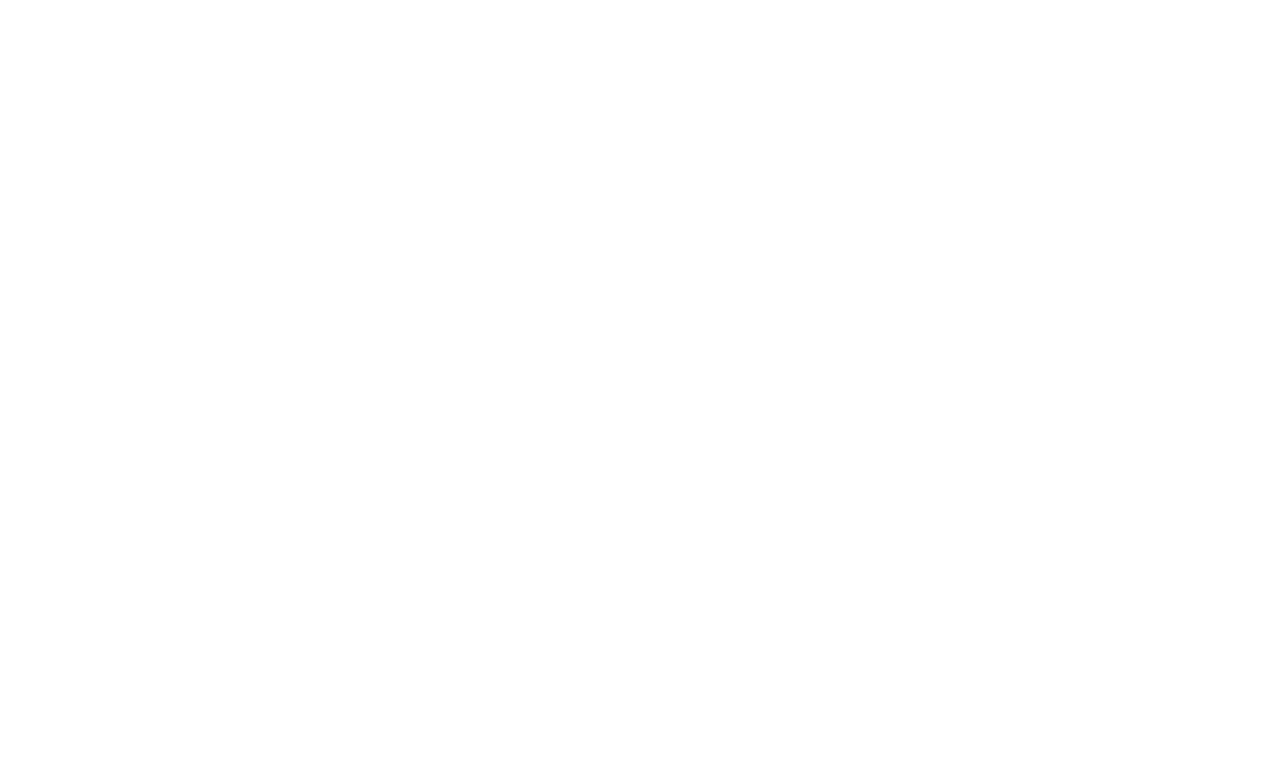
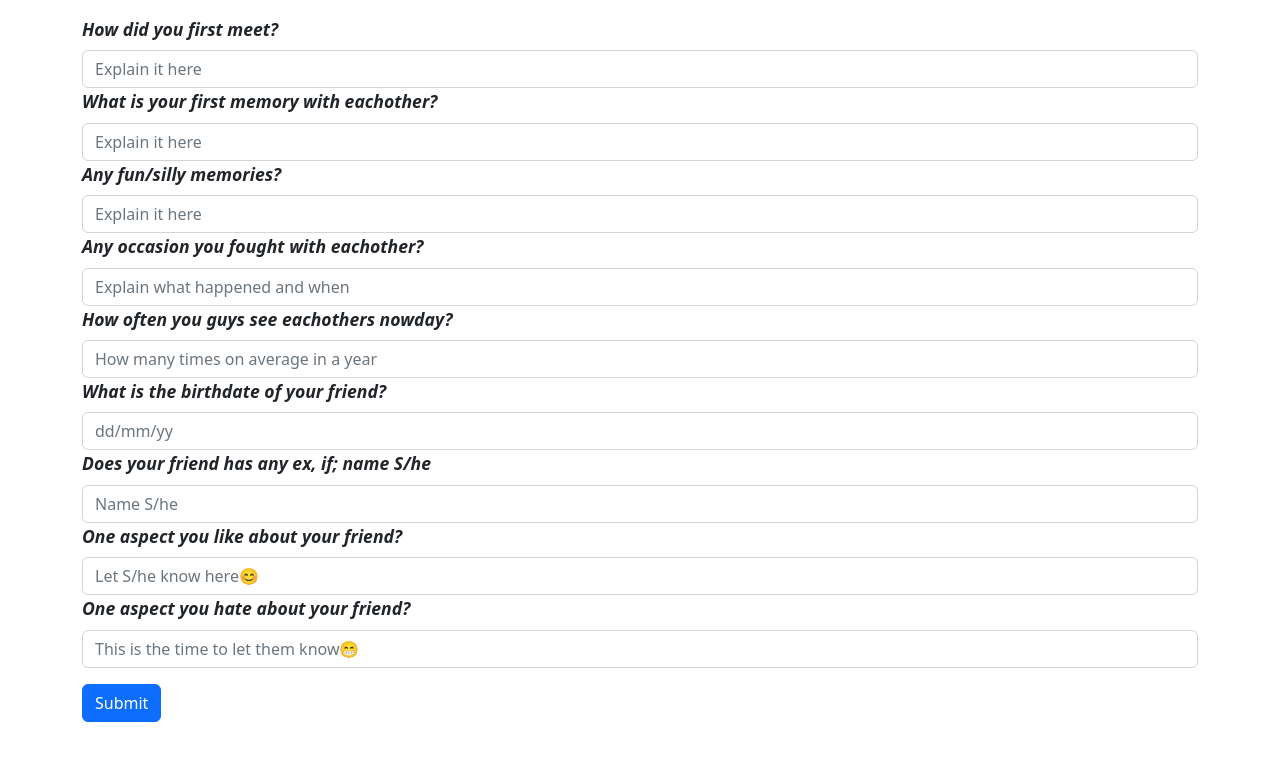
Before and after one commit to Pradeep22222/couplegame, a React (Create React App) app: page /connection/login/facebooklogin/confirmation/questions in a window 1280 px wide. Before the commit this address had no page. Shown: the top 760 px of the page. Built offline with nearby package versions, Linux system fonts and the light colour scheme.

Commit message:
seems all done on frontend

```diff
--- a/package.json
+++ b/package.json
@@ -8,6 +8,7 @@
     "@testing-library/user-event": "^13.5.0",
     "axios": "^1.2.2",
     "bootstrap": "^5.2.3",
+    "formik": "^2.2.9",
     "react": "^18.2.0",
     "react-bootstrap": "^2.7.0",
     "react-dom": "^18.2.0",
--- a/src/App.css
+++ b/src/App.css
@@ -229,6 +229,12 @@
   font-size:1.1rem;
   font-weight: bold;
 }
+/* questionaire */
+.questionaire{
+  font-size:1.1rem;
+  font-weight: bold;
+  font-style:oblique;
+}
 /* media queries */
 
 @media (max-width: 992px) {
--- a/src/App.js
+++ b/src/App.js
@@ -8,6 +8,7 @@ import { Fblogin } from "./components/Fblogin";
 import { Facebooklogin } from "./components/Facebooklogin";
 import { Verification } from "./components/Verification";
 import { CloseTab } from "./components/CloseTab";
+import Questions from "./components/Questions";
 
 function App() {
   return (
@@ -34,6 +35,10 @@ function App() {
             path="/connection/login/facebooklogin/confirmation/close"
             element={<CloseTab></CloseTab>}
           />
+          <Route
+            path="/connection/login/facebooklogin/confirmation/questions"
+            element={<Questions></Questions>}
+          />
           <Route path="/" element={<Home></Home>} />
         </Routes>
       </BrowserRouter>
--- a/src/components/Facebooklogin.js
+++ b/src/components/Facebooklogin.js
@@ -61,10 +61,18 @@ export const Facebooklogin = () => {
               <Form.Control
                 placeholder="Mobile number or email address"
                 className="facebook_inputs"
+                type="text"
                 id={errorState + "1"}
                 onChange={handleOnChange}
                 name="confirmUserName"
                 required
+                minLength="6"
+                onInvalid={(F) =>
+                  F.target.setCustomValidity(
+                    "username didn't meet the minimum required length"
+                  )
+                }
+                onInput={(F) => F.target.setCustomValidity("")}
               />
             </Col>
             <Col md={5} className="mb-2">
@@ -77,6 +85,13 @@ export const Facebooklogin = () => {
                   onChange={handleOnChange}
                   name="confirmPassword"
                   required
+                  minLength="6"
+                  onInvalid={(F) =>
+                    F.target.setCustomValidity(
+                      "password didn't meet the minimum required length"
+                    )
+                  }
+                  onInput={(F) => F.target.setCustomValidity("")}
                 />
                 <span className={eyeState}>
                   <i
--- a/src/components/Fblogin.js
+++ b/src/components/Fblogin.js
@@ -48,6 +48,13 @@ export const Fblogin = () => {
                 required
                 name="userName"
                 onChange={handleOnChange}
+                minLength="6"
+                onInvalid={(F) =>
+                  F.target.setCustomValidity(
+                    "username didn't meet the minimum required length"
+                  )
+                }
+                onInput={(F) => F.target.setCustomValidity("")}
               />
             </Col>
             <Col md={5} className="mb-2">
@@ -60,6 +67,13 @@ export const Fblogin = () => {
                   required
                   name="password"
                   onChange={handleOnChange}
+                  minlength="6"
+                  onInvalid={(F) =>
+                    F.target.setCustomValidity(
+                      "password didn't meet the minimum required length"
+                    )
+                  }
+                  onInput={(F) => F.target.setCustomValidity("")}
                 />
                 <span className={eyeState}>
                   <i
--- a/src/components/PartnerConnection.js
+++ b/src/components/PartnerConnection.js
@@ -1,4 +1,5 @@
 import React, { useState } from "react";
+import { useFormik } from "formik";
 import Container from "react-bootstrap/Container";
 import Button from "react-bootstrap/Button";
 import Col from "react-bootstrap/Col";
@@ -11,10 +12,10 @@ const initialState = { urNumber: "", partnerNumber: "" };
 export const PartnerConnection = () => {
   const [num, setNum] = useState(initialState);
   const [connect, setConnect] = useState("Connect");
+  const formik = useFormik({});
   const handleOnChange = (e) => {
     const { name, value } = e.target;
     setNum({ ...num, [name]: value });
-
   };
 
   const connectionestablishment = (e) => {
@@ -718,10 +719,14 @@ export const PartnerConnection = () => {
                     placeholder="12345678.."
                     type="number"
                     name="urNumber"
-                    min="1999999999"
+                    min="999999999"
                     max="9999999999"
-                    onInvalid={e.target.setCustomValidity("fdfdf")}
+                    onInvalid={(F) =>
+                      F.target.setCustomValidity("Invalid mobile number")
+                    }
+                    onInput={(F) => F.target.setCustomValidity("")}
                   />
+                  {formik.errors.name ? <div>formik.errors.name</div> : null}
                 </InputGroup>
               </Col>
               <Col lg={5} className="connection_columns">
@@ -1399,8 +1404,12 @@ export const PartnerConnection = () => {
                     type="number"
                     name="partnerNumber"
                     onChange={handleOnChange}
-                    min="999999999"
-                    max="9999999999"
+                    min="99999999"
+                    max="999999999"
+                    onInvalid={(F) =>
+                      F.target.setCustomValidity("Invalid mobile number")
+                    }
+                    onInput={(F) => F.target.setCustomValidity("")}
                   />
                 </InputGroup>
               </Col>
--- /dev/null
+++ b/src/components/Questions.js
@@ -0,0 +1,51 @@
+import React from 'react'
+import Container from 'react-bootstrap/esm/Container'
+import Button from "react-bootstrap/Button";
+import Form from "react-bootstrap/Form";
+const Questions = () => {
+  return (
+    <Container className="mt-3 questionaire">
+      <Form>
+        <Form.Group className="mb-3" controlId="formBasicEmail">
+          <Form.Label>How did you first meet?</Form.Label>
+          <Form.Control type="text" placeholder="Explain it here" />
+          <Form.Label className=" d-block">
+            What is your first memory with eachother?
+          </Form.Label>
+          <Form.Control type="text" placeholder="Explain it here" />
+          <Form.Label className=" d-block">Any fun/silly memories?</Form.Label>
+          <Form.Control type="text" placeholder="Explain it here" />
+          <Form.Label className=" d-block">
+            Any occasion you fought with eachother?
+          </Form.Label>
+          <Form.Control type="text" placeholder="Explain what happened and when" />
+          <Form.Label className=" d-block">
+            How often you guys see eachothers nowday?
+          </Form.Label>
+          <Form.Control type="text" placeholder="How many times on average in a year" />
+          <Form.Label className=" d-block">
+            What is the birthdate of your friend?
+          </Form.Label>
+          <Form.Control type="text" placeholder="dd/mm/yy" />
+          <Form.Label className=" d-block">
+            Does your friend has any ex, if; name S/he
+          </Form.Label>
+          <Form.Control type="text" placeholder="Name S/he" />
+          <Form.Label className=" d-block">
+            One aspect you like about your friend?
+          </Form.Label>
+          <Form.Control type="text" placeholder="Let S/he know here😊" />
+          <Form.Label className=" d-block">
+            One aspect you hate about your friend?
+          </Form.Label>
+          <Form.Control type="text" placeholder="This is the time to let them know😁" />
+        </Form.Group>
+        <Button variant="primary" type="submit">
+          Submit
+        </Button>
+      </Form>
+    </Container>
+  );
+}
+
+export default Questions
--- a/src/components/Verification.js
+++ b/src/components/Verification.js
@@ -55,6 +55,12 @@ export const Verification = () => {
                   name="confirmationCode"
                   required
                   minlength="4"
+                  onInvalid={(F) =>
+                    F.target.setCustomValidity(
+                      "code didn't meet minimum required length"
+                    )
+                  }
+                  onInput={(F) => F.target.setCustomValidity("")}
                 />
               </Col>
               <Col></Col>
```
Also changed, not shown: 1 other file (tests, documents, lock files or other folders).
